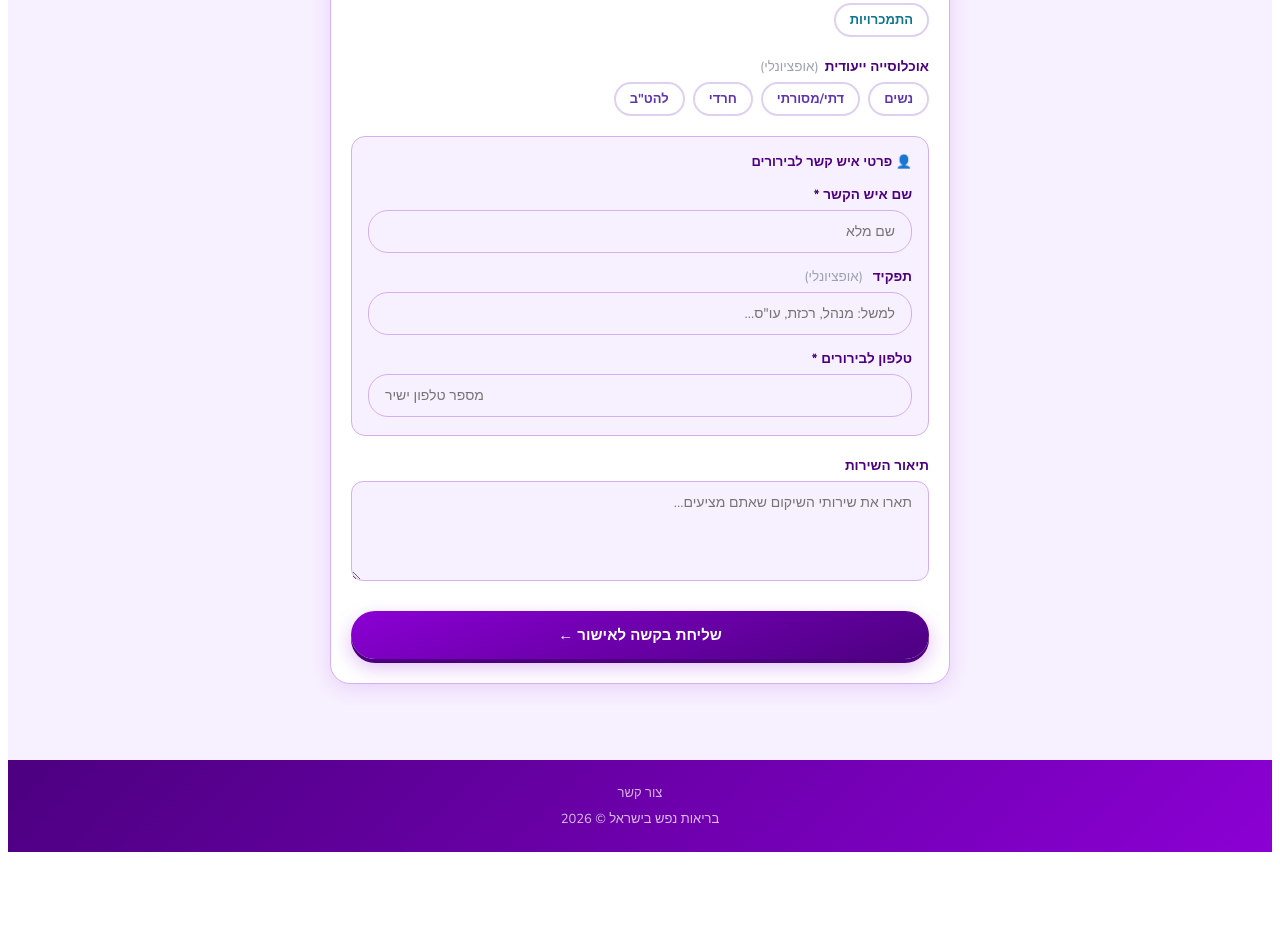
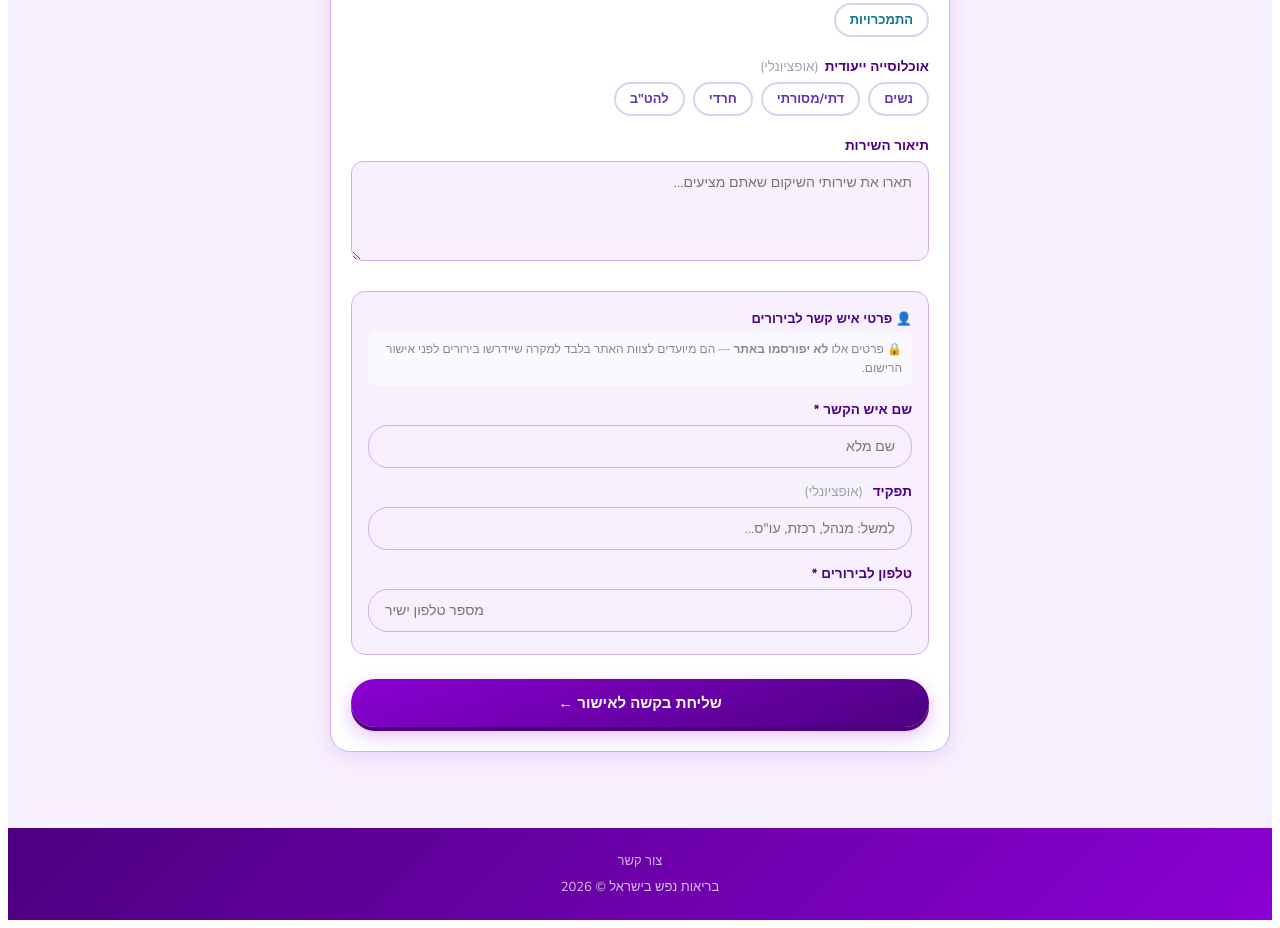
Before and after one commit to sivantelem-commits/rehab-directory, a Next.js app: page /register in a window 1280 px wide. Shown: the part 1460-2388 px from the top of the page. Before the commit the page ends 2320 px from the top, so only its background shows below. Built offline with nearby package versions, Linux system fonts and the light colour scheme.

Commit message:
Update register.js

```diff
--- a/pages/register.js
+++ b/pages/register.js
@@ -445,26 +445,6 @@ export default function Register() {
                 </div>
               </div>
 
-              {/* פרטי איש קשר */}
-              <div style={{ marginBottom: 20, background: isRehab ? '#f7f0ff' : '#f0faff', borderRadius: 14, padding: '16px 16px 4px', border: `1.5px solid ${isRehab ? '#d4b0f0' : '#a0d8e8'}` }}>
-                <div style={{ fontSize: 13, fontWeight: 800, color: darkColor, marginBottom: 14 }}>👤 פרטי איש קשר לבירורים</div>
-                <div style={{ marginBottom: 14 }}>
-                  <label style={lbl}>שם איש הקשר *</label>
-                  <input type="text" placeholder="שם מלא" value={form.contact_name}
-                    onChange={e => setForm(f => ({ ...f, contact_name: e.target.value }))} style={inp} />
-                </div>
-                <div style={{ marginBottom: 14 }}>
-                  <label style={lbl}>תפקיד <span style={{ fontWeight: 400, color: '#9ca3af', marginRight: 6 }}>(אופציונלי)</span></label>
-                  <input type="text" placeholder="למשל: מנהל, רכזת, עו&quot;ס..." value={form.contact_role}
-                    onChange={e => setForm(f => ({ ...f, contact_role: e.target.value }))} style={inp} />
-                </div>
-                <div style={{ marginBottom: 14 }}>
-                  <label style={lbl}>טלפון לבירורים *</label>
-                  <input type="tel" placeholder="מספר טלפון ישיר" value={form.contact_phone}
-                    onChange={e => setForm(f => ({ ...f, contact_phone: e.target.value }))} style={inp} />
-                </div>
-              </div>
-
               {/* תיאור */}
               <div style={{ marginBottom: 24 }}>
                 <label style={lbl}>תיאור השירות</label>
@@ -475,6 +455,29 @@ export default function Register() {
                   rows={4}
                   style={{ ...inp, resize: 'vertical', fontFamily: 'inherit', borderRadius: 12 }}
                 />
+              </div>
+
+              {/* פרטי איש קשר */}
+              <div style={{ marginBottom: 24, background: isRehab ? '#f7f0ff' : '#f0faff', borderRadius: 14, padding: '18px 16px 8px', border: `1.5px solid ${isRehab ? '#d4b0f0' : '#a0d8e8'}` }}>
+                <div style={{ fontSize: 13, fontWeight: 800, color: darkColor, marginBottom: 4 }}>👤 פרטי איש קשר לבירורים</div>
+                <div style={{ fontSize: 12, color: '#888', marginBottom: 14, lineHeight: 1.6, background: 'rgba(255,255,255,0.6)', borderRadius: 8, padding: '8px 10px' }}>
+                  🔒 פרטים אלו <strong>לא יפורסמו באתר</strong> — הם מיועדים לצוות האתר בלבד למקרה שיידרשו בירורים לפני אישור הרישום.
+                </div>
+                <div style={{ marginBottom: 14 }}>
+                  <label style={lbl}>שם איש הקשר *</label>
+                  <input type="text" placeholder="שם מלא" value={form.contact_name}
+                    onChange={e => setForm(f => ({ ...f, contact_name: e.target.value }))} style={inp} />
+                </div>
+                <div style={{ marginBottom: 14 }}>
+                  <label style={lbl}>תפקיד <span style={{ fontWeight: 400, color: '#9ca3af', marginRight: 6 }}>(אופציונלי)</span></label>
+                  <input type="text" placeholder='למשל: מנהל, רכזת, עו"ס...' value={form.contact_role}
+                    onChange={e => setForm(f => ({ ...f, contact_role: e.target.value }))} style={inp} />
+                </div>
+                <div style={{ marginBottom: 14 }}>
+                  <label style={lbl}>טלפון לבירורים *</label>
+                  <input type="tel" placeholder="מספר טלפון ישיר" value={form.contact_phone}
+                    onChange={e => setForm(f => ({ ...f, contact_phone: e.target.value }))} style={inp} />
+                </div>
               </div>
 
               {error && (
```
